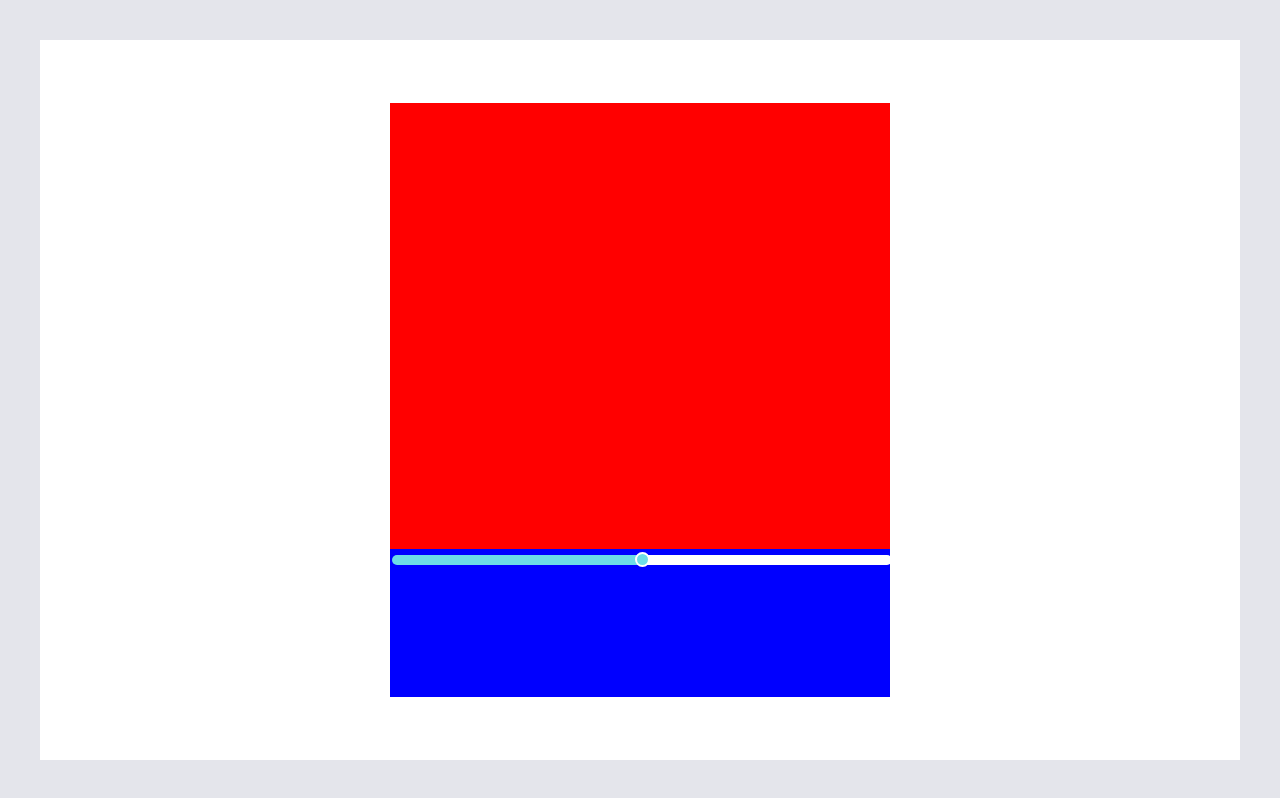
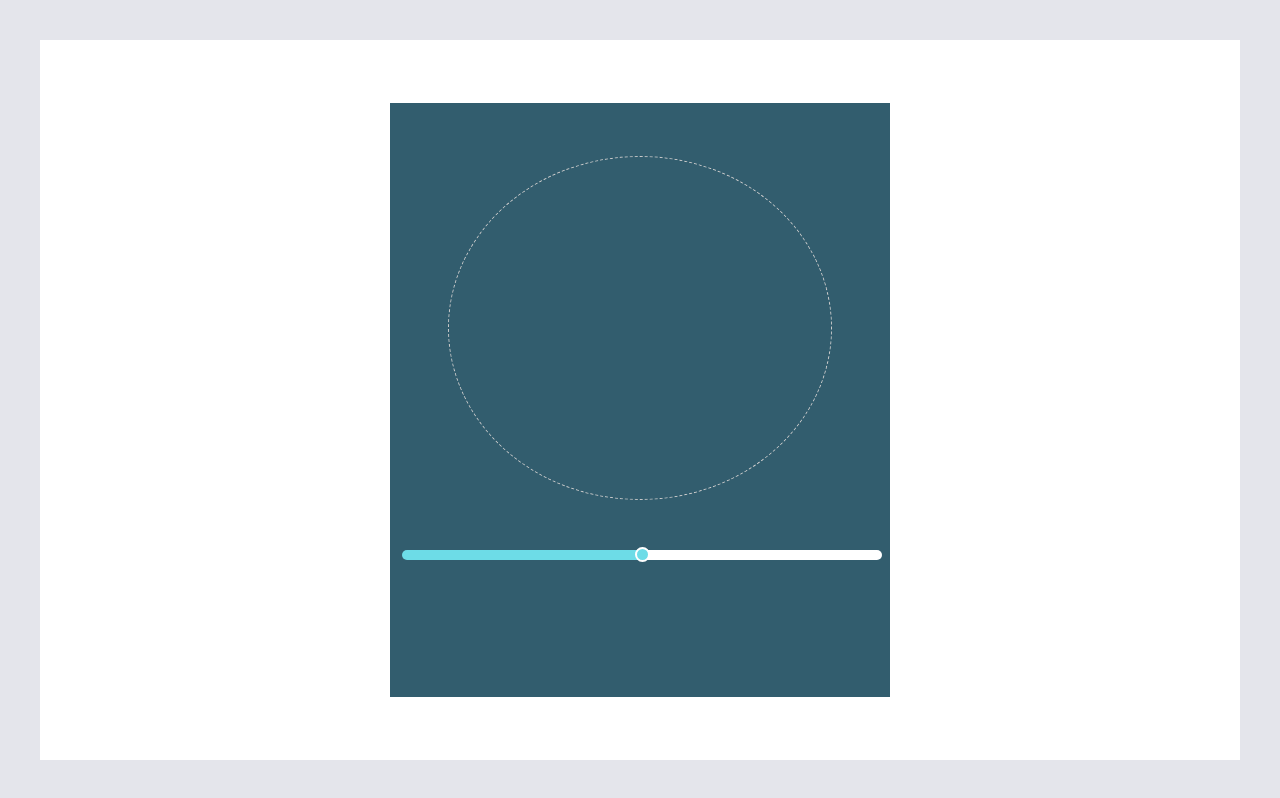
Before and after one commit to pauljoy06/intellect-demo, a React (Create React App) app: page / in a window 1280 px wide. Built offline with nearby package versions, Linux system fonts and the light colour scheme.

Commit message:
Add the striped circle

```diff
--- a/src/App.css
+++ b/src/App.css
@@ -18,6 +18,7 @@
         border: 40px solid #e4e5eb;
 
         .slider-widget-wrapper {
+            /* padding: 10px; */
             height: clamp(320px, 90%, 700px);
             width: clamp(290px, 90%, 500px);
         }
@@ -28,18 +29,29 @@
     display: flex;
     flex-direction: column;
 
-    height: 100%;
-    width: 100%;
+    padding: 10px;
+    height: 100%; /*Added to make widget auto adjust based on parent*/
+    width: 100%; /*Added to make widget auto adjust based on parent*/
     background-color: #325d6e;
 
     .display-value {
         flex: 3;
-        background-color: red;
+        display: flex;
+        justify-content: center;
+        align-items: center;
+
+        /* background-color: yellow; */
+        .striped-circle {
+            width: 80%;
+            height: 80%;
+
+            border-radius: 50%;
+            border: 1px dashed #ccc;
+        }
     }
 
     .range-slider {
         flex: 1;
-        background-color: blue;
     }
 }
 
--- a/src/components/index.tsx
+++ b/src/components/index.tsx
@@ -12,6 +12,8 @@ const SliderWidget = (): JSX.Element => {
 
     return <div className='slider-widget'>
         <div className='display-value'>
+            <div className='striped-circle'>
+            </div>
         </div>
         <div className='range-slider'>
             <input
```
